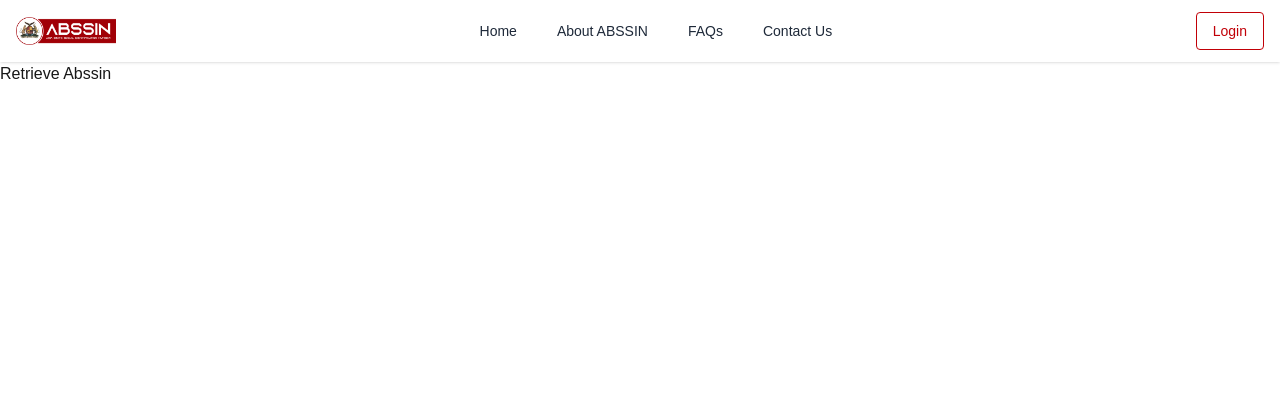
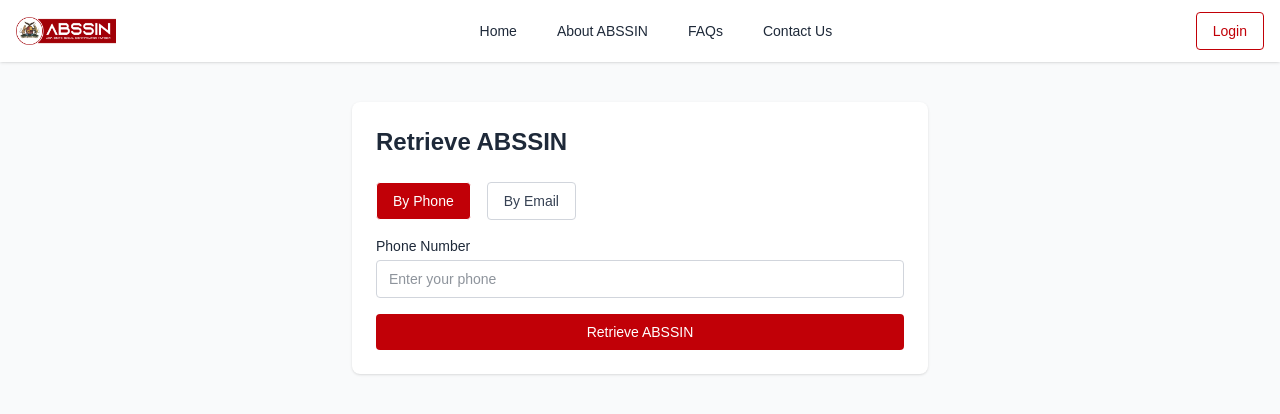
Before and after one commit to nomics-sire/portal-abssin, a Next.js app: page /abssin/retrieve in a window 1280 px wide. Shown: the top 414 px of the page. Built offline with nearby package versions, Linux system fonts and the light colour scheme.

Commit message:
added retrieve abssin

```diff
--- a/src/app/abssin/download/page.tsx
+++ b/src/app/abssin/download/page.tsx
@@ -1,5 +1,5 @@
 import React from "react";
-const DownloadPage = () => {
+const DownloadAbssinPage = () => {
   return (
     <>
     Download Abssin
@@ -7,4 +7,4 @@ const DownloadPage = () => {
   );
 };
 
-export default DownloadPage;
+export default DownloadAbssinPage;
--- /dev/null
+++ b/src/app/abssin/retrieve/auth/page.tsx
@@ -0,0 +1,135 @@
+"use client";
+
+import React, { useState } from "react";
+import { useSearchParams, useRouter } from "next/navigation";
+import { useApi } from "@/hooks/useApi";
+import Link from "next/link";
+
+export default function AbssinRetrieveAuthPage() {
+  const searchParams = useSearchParams();
+  const method = searchParams.get("by") || "phone";
+  const to = searchParams.get("to") || "";
+
+  const [otp, setOtp] = useState("");
+  const [message, setMessage] = useState("");
+  const [error, setError] = useState("");
+  const [userData, setUserData] = useState<any | null>(null);
+
+  const { request, loading } = useApi();
+  const router = useRouter();
+
+  const handleSubmit = async (e: React.FormEvent) => {
+    e.preventDefault();
+    setMessage("");
+    setError("");
+    setUserData(null);
+
+    const { data, error } = await request("user/verify-retrieve-abssin-otp", {
+      method: "POST",
+      body: { code: otp },
+    });
+
+    if (error) {
+      setError(error);
+    } else {
+      setMessage(data?.message || "ABSSIN Details Retrieved Successfully.");
+      setUserData(data?.data || null);
+    }
+  };
+
+  const closePopup = () => {
+    setUserData(null);
+  };
+
+  return (
+    <div className="min-h-screen bg-gray-50 py-10 px-4 text-gray-800 relative">
+      <div className="max-w-md mx-auto bg-white shadow rounded-lg p-6">
+        <h2 className="text-2xl font-bold mb-4">Enter OTP</h2>
+        <p className="text-sm text-gray-600 mb-6">
+          An OTP has been sent to your {method === "email" ? "email" : "phone"}:{" "}
+          <span className="font-medium text-gray-900">{to}</span>
+        </p>
+
+        {message && (
+          <div className="bg-green-100 border border-green-400 text-green-700 px-4 py-2 rounded mb-4 text-sm">
+            {message}
+          </div>
+        )}
+
+        {error && (
+          <div className="bg-red-100 border border-red-400 text-red-700 px-4 py-2 rounded mb-4 text-sm">
+            {error}
+          </div>
+        )}
+
+        <form onSubmit={handleSubmit} className="space-y-4">
+          <div>
+            <label className="block text-sm font-medium mb-1">OTP Code</label>
+            <input
+              type="text"
+              inputMode="numeric"
+              pattern="\d{6}"
+              maxLength={6}
+              value={otp}
+              onChange={(e) => setOtp(e.target.value)}
+              placeholder="Enter 6-digit OTP"
+              className="w-full border border-gray-300 rounded px-3 py-2 text-sm"
+              required
+            />
+          </div>
+
+          <button
+            type="submit"
+            disabled={loading}
+            className={`w-full bg-red-700 text-white py-2 px-4 rounded text-sm ${
+              loading ? "opacity-50 cursor-not-allowed" : "hover:bg-red-800"
+            }`}
+          >
+            {loading ? "Verifying..." : "Verify OTP"}
+          </button>
+        </form>
+      </div>
+
+      {userData && (
+        <div className="fixed inset-0 bg-black/50 flex items-center justify-center z-50">
+          <div className="bg-white rounded-lg shadow-lg p-6 max-w-lg w-full relative">
+            <button
+              onClick={closePopup}
+              className="absolute top-2 right-2 text-gray-500 hover:text-red-600 text-xl"
+            >
+              &times;
+            </button>
+            <h3 className="text-xl font-semibold mb-4">ABSSIN Details</h3>
+            <ul className="text-sm space-y-2">
+              <li>
+                <strong>Name:</strong> {userData.tp_name}
+              </li>
+              <li>
+                <strong>Phone:</strong> {userData.phone_number}
+              </li>
+              {/* <li><strong>Email:</strong> {userData.email || "N/A"}</li> */}
+              <li>
+                <strong>Address:</strong> {userData.address}
+              </li>
+              {/* <li><strong>Tax Office:</strong> {userData.tax_office}</li> */}
+              <li>
+                <strong>Type of Business:</strong> {userData.type_of_business}
+              </li>
+              <li>
+                <strong>Business Type:</strong> {userData.tp_type}
+              </li>
+              {/* <li><strong>Created At:</strong> {new Date(userData.createtime).toLocaleString()}</li> */}
+            </ul>
+            <div className="flex justify-end">
+              <Link href={"/"}>
+                <button className="mt-auto cursor-pointer px-4 py-2 border w-32 border-red-200 rounded hover:bg-red-600 text-sm bg-red-700 text-white">
+                  Home
+                </button>
+              </Link>
+            </div>
+          </div>{" "}
+        </div>
+      )}
+    </div>
+  );
+}
--- a/src/app/abssin/retrieve/page.tsx
+++ b/src/app/abssin/retrieve/page.tsx
@@ -1,9 +1,110 @@
-const retrievePage = () => {
+"use client";
+
+import React, { useState } from "react";
+import { useRouter } from "next/navigation";
+import { useApi } from "@/hooks/useApi";
+
+const RetrieveAbssinPage: React.FC = () => {
+  const [method, setMethod] = useState<"phone" | "email">("phone");
+  const [value, setValue] = useState("");
+  const [message, setMessage] = useState("");
+  const [error, setError] = useState("");
+
+  const { request, loading } = useApi();
+  const router = useRouter();
+
+  const handleSubmit = async (e: React.FormEvent) => {
+    e.preventDefault();
+    setMessage("");
+    setError("");
+
+    const payload = {
+      retrieve_by: method,
+      retrieve_value: value,
+    };
+
+    const { data, error } = await request("user/retrieve-abssin", {
+      method: "POST",
+      body: payload,
+    });
+
+    if (error) {
+      setError(error);
+    } else {
+      setMessage(data?.message || "OTP sent successfully.");
+      // Navigate to OTP input page with query parameters
+      router.push(`/abssin/retrieve/auth?by=${method}&to=${encodeURIComponent(value)}`);
+    }
+  };
+
   return (
-    <>
-    Retrieve Abssin
-    </>
+    <div className="min-h-screen bg-gray-50 py-10 px-4 text-gray-800">
+      <div className="max-w-xl mx-auto bg-white shadow rounded-lg p-6">
+        <h2 className="text-2xl font-bold mb-6">Retrieve ABSSIN</h2>
+
+        {message && (
+          <div className="bg-green-100 border border-green-400 text-green-700 px-4 py-2 rounded mb-4 text-sm">
+            {message}
+          </div>
+        )}
+
+        {error && (
+          <div className="bg-red-100 border border-red-400 text-red-700 px-4 py-2 rounded mb-4 text-sm">
+            {error}
+          </div>
+        )}
+
+        <div className="flex gap-4 mb-4">
+          <button
+            onClick={() => setMethod("phone")}
+            className={`px-4 py-2 rounded border text-sm font-medium ${
+              method === "phone"
+                ? "bg-red-700 text-white"
+                : "border-gray-300 text-gray-700"
+            }`}
+          >
+            By Phone
+          </button>
+          <button
+            onClick={() => setMethod("email")}
+            className={`px-4 py-2 rounded border text-sm font-medium ${
+              method === "email"
+                ? "bg-red-700 text-white"
+                : "border-gray-300 text-gray-700"
+            }`}
+          >
+            By Email
+          </button>
+        </div>
+
+        <form onSubmit={handleSubmit} className="space-y-4">
+          <div>
+            <label className="block text-sm font-medium mb-1">
+              {method === "phone" ? "Phone Number" : "Email Address"}
+            </label>
+            <input
+              type={method === "phone" ? "tel" : "email"}
+              value={value}
+              onChange={(e) => setValue(e.target.value)}
+              placeholder={`Enter your ${method}`}
+              className="w-full border border-gray-300 rounded px-3 py-2 text-sm"
+              required
+            />
+          </div>
+
+          <button
+            type="submit"
+            disabled={loading}
+            className={`w-full bg-red-700 text-white py-2 px-4 rounded text-sm ${
+              loading ? "opacity-50 cursor-not-allowed" : "hover:bg-red-800"
+            }`}
+          >
+            {loading ? "Retrieving..." : "Retrieve ABSSIN"}
+          </button>
+        </form>
+      </div>
+    </div>
   );
 };
 
-export default retrievePage;
+export default RetrieveAbssinPage;
--- a/src/app/dependent/create/page.tsx
+++ b/src/app/dependent/create/page.tsx
@@ -1,4 +1,4 @@
-const dependentPage = () => {
+const DependentAbssinPage = () => {
   return (
     <>
     Create dependent Abssin
@@ -6,4 +6,4 @@ const dependentPage = () => {
   );
 };
 
-export default dependentPage;
+export default DependentAbssinPage;
```
